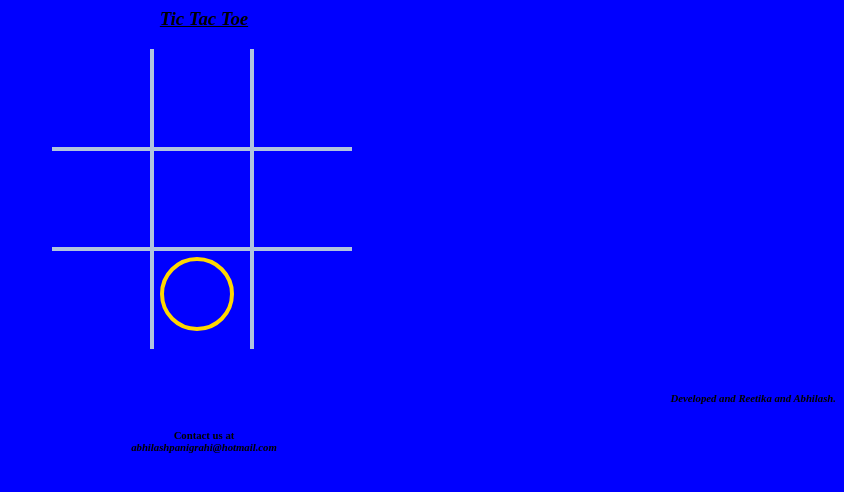
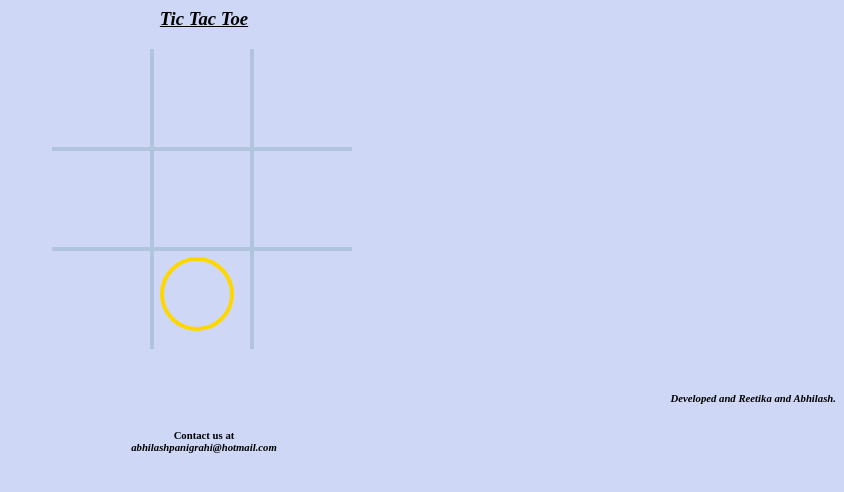
Before and after one commit to leo237/tictactoe, a plain HTML site: page index.html in a window 1280 px wide. Shown: the top 492 px of the page, without its empty margins (436-1280 px from the left). Drawn offline with Linux system fonts and the light colour scheme.

Commit message:
Changing the CSS file. Colour change

```diff
--- a/style.css
+++ b/style.css
@@ -4,5 +4,5 @@ canvas {
 	margin-right: 62%;
 }
 body {
-	background: blue;
+	background: #CED8F6;
 }
```
Also changed, not shown: 1 other file.
